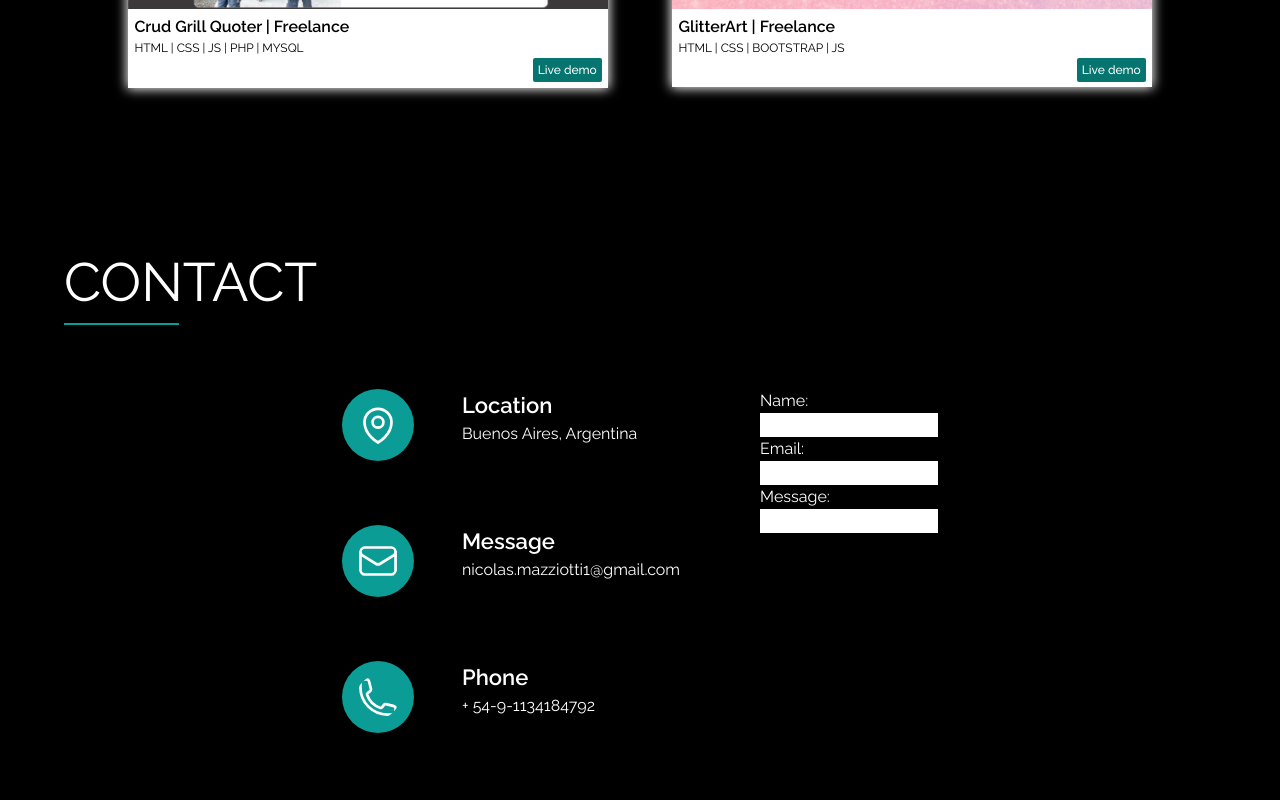
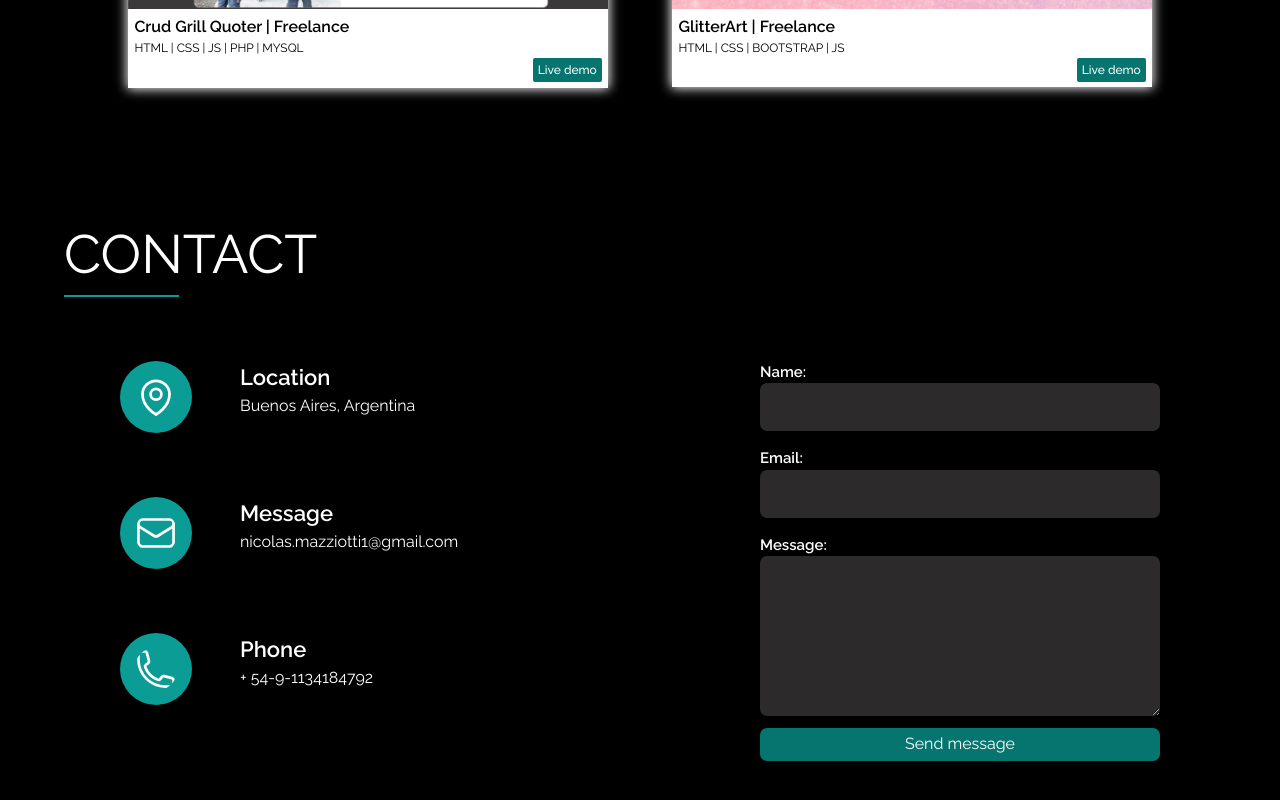
Before and after one commit to Nicolas-Mazziotti/portfolio_mazziotti, a React (Vite) app: page / in a window 1280 px wide. Shown: the part 2706-3506 px from the top of the page. Built offline with nearby package versions, Linux system fonts and the light colour scheme.

Commit message:
Modify contact styles

```diff
--- a/src/Components/Contact/Contact.css
+++ b/src/Components/Contact/Contact.css
@@ -25,6 +25,7 @@
     flex-direction: column;
     color: white;
     gap: 4rem;
+    width: 70vh;
 }
 .contact-icons-container svg {
     color: white;
@@ -58,6 +59,7 @@
     margin-top: 4rem;
     display: flex;
     flex-direction: row;
+    flex-wrap: wrap;
     justify-content: center;
     gap: 5rem ;
 }
@@ -66,5 +68,53 @@
     color: white;
     display: flex;
     flex-direction: column;
+}
+
+.form-control input {
+    background-color: rgb(44, 42, 42);
+    width: 50vh;
+    height: 6vh;
+    border-radius: 7px;
 
 }
+.form-control label {
+    /* margin-top: 1rem; */
+    font-weight: 600;
+    font-size: 15px;
+}
+
+.label-message, .label-email {
+    margin-top: 1rem;
+}
+
+.form-control #input_message {
+    background-color: rgb(44, 42, 42) ;
+    border-radius: 7px;
+    height: 20vh;
+    border-color:rgb(11, 156, 149);
+}
+
+.form-control input:hover, #input_message:hover{
+    border-width: 2px;
+    border-color:rgb(11, 156, 149);
+}
+
+.contact-btn-container{
+    justify-content: center;
+    align-items: center;
+    text-align: center;
+    margin-top: 0.7rem;
+
+}
+.contact-btn-container button{
+    color: white;
+    width: 100%;
+    background-color: rgb(6, 117, 112);
+    border-radius: 7px;
+    padding: 0.3rem;
+    transition: 0.5s;
+}
+
+.contact-btn-container button:hover{
+    background-color: rgb(11, 156, 149);
+}
--- a/src/Components/Contact/Contact.jsx
+++ b/src/Components/Contact/Contact.jsx
@@ -37,12 +37,16 @@ const Contact = () => {
                         <input type="text" name="" id="input_name" />
                     </div>
                      <div className='form-control'>
-                        <label htmlFor="name">Email:</label>
-                        <input type="text" name="" id="input_name" />
+                        <label htmlFor="name" className='label-email'>Email:</label>
+                        <input type="text" name="" id="input_email" />
                      </div>
                      <div className='form-control'>
-                        <label htmlFor="name">Message:</label>
-                        <input type="text" name="" id="input_name" />
+                         <label htmlFor="name" className='label-message'>Message:</label>
+                         <textarea name="" id="input_message" cols="30" rows="10"></textarea>
+                        {/* <input type="text" name="" id="input_message" /> */}
+                     </div>
+                     <div className='contact-btn-container'>
+                        <button>Send message</button>
                      </div>
                 </form>
             </div>
```
